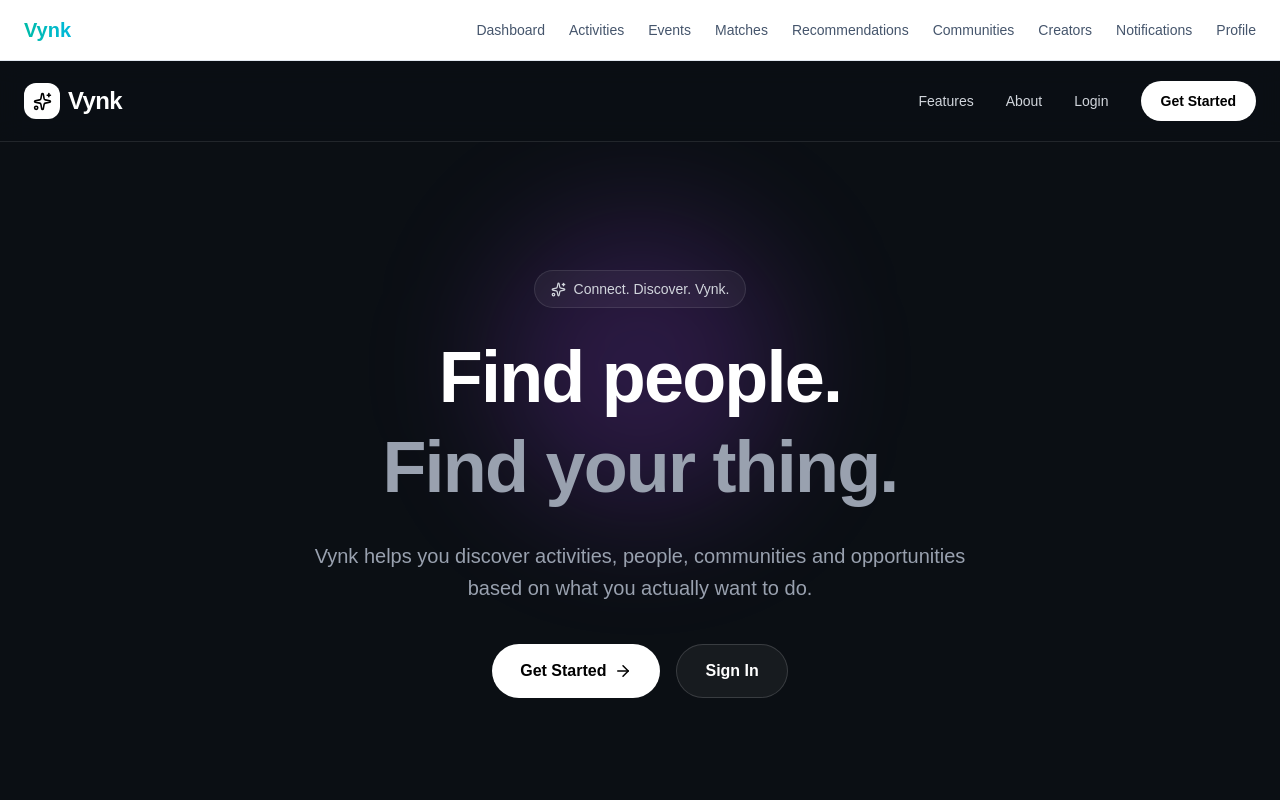
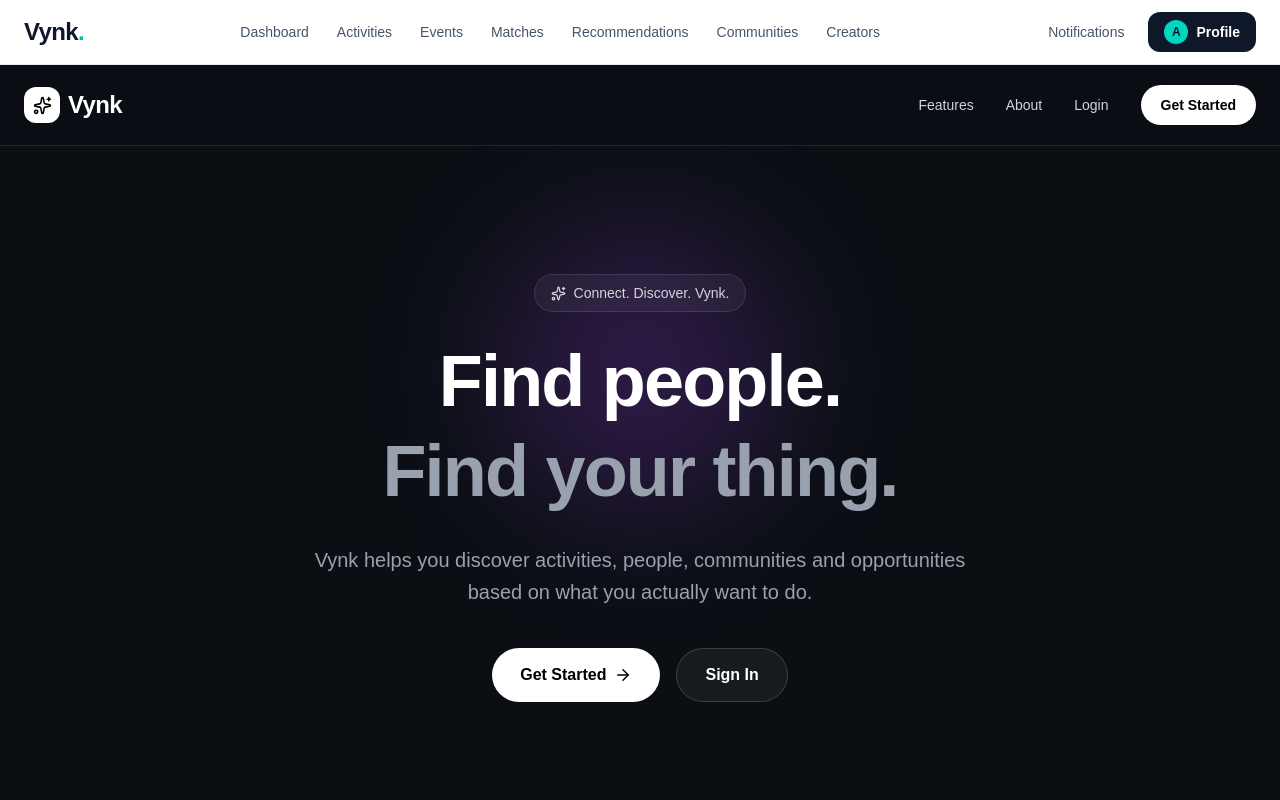
Before and after one commit to pujareddy2/Vynk, a Next.js app in the folder frontend/: page / in a window 1280 px wide. Shown: the top 800 px of the page. Built offline with nearby package versions, Linux system fonts and the light colour scheme.

Commit message:
Update shared navigation

```diff
--- a/frontend/src/components/Navigation.tsx
+++ b/frontend/src/components/Navigation.tsx
@@ -12,8 +12,6 @@ const navigationItems = [
   { label: "Recommendations", href: "/recommendations" },
   { label: "Communities", href: "/communities" },
   { label: "Creators", href: "/creators" },
-  { label: "Notifications", href: "/notifications" },
-  { label: "Profile", href: "/profile" },
 ];
 
 export default function Navigation() {
@@ -21,17 +19,17 @@ export default function Navigation() {
   const [isMenuOpen, setIsMenuOpen] = useState(false);
 
   return (
-    <nav className="w-full border-b border-slate-200 bg-white/95 backdrop-blur">
-      <div className="mx-auto flex max-w-7xl items-center justify-between px-6 py-4">
+    <header className="sticky top-0 z-50 w-full border-b border-slate-200/80 bg-white/95 backdrop-blur">
+      <div className="mx-auto flex h-16 max-w-7xl items-center justify-between px-6">
         <Link
           href="/"
-          className="bg-gradient-to-r from-teal-500 to-cyan-500 bg-clip-text text-xl font-bold text-transparent"
+          className="text-2xl font-bold tracking-tight text-slate-900"
         >
-          Vynk
+          Vynk<span className="text-teal-500">.</span>
         </Link>
 
-        <div className="hidden md:flex">
-          <ul className="flex items-center gap-6">
+        <nav className="hidden lg:block">
+          <ul className="flex items-center gap-1">
             {navigationItems.map((item) => {
               const isActive = pathname === item.href;
 
@@ -39,10 +37,10 @@ export default function Navigation() {
                 <li key={item.href}>
                   <Link
                     href={item.href}
-                    className={`text-sm font-medium transition ${
+                    className={`rounded-xl px-3 py-2 text-sm font-medium transition ${
                       isActive
-                        ? "text-teal-600"
-                        : "text-slate-600 hover:text-teal-600"
+                        ? "bg-teal-50 text-teal-700"
+                        : "text-slate-600 hover:bg-slate-50 hover:text-slate-900"
                     }`}
                   >
                     {item.label}
@@ -51,22 +49,42 @@ export default function Navigation() {
               );
             })}
           </ul>
+        </nav>
+
+        <div className="hidden items-center gap-3 lg:flex">
+          <Link
+            href="/notifications"
+            className="rounded-xl px-3 py-2 text-sm font-medium text-slate-600 transition hover:bg-slate-50 hover:text-slate-900"
+          >
+            Notifications
+          </Link>
+
+          <Link
+            href="/profile"
+            className="flex items-center gap-2 rounded-xl bg-slate-900 px-4 py-2 text-sm font-semibold text-white transition hover:bg-slate-800"
+          >
+            <span className="flex h-6 w-6 items-center justify-center rounded-full bg-teal-400 text-xs font-bold text-slate-900">
+              A
+            </span>
+            Profile
+          </Link>
         </div>
 
         <button
           type="button"
           aria-label="Toggle navigation menu"
           aria-expanded={isMenuOpen}
-          onClick={() => setIsMenuOpen(!isMenuOpen)}
-          className="rounded-lg border border-slate-200 px-3 py-2 text-sm font-medium text-slate-700 hover:border-teal-400 hover:text-teal-600 md:hidden"
+          onClick={() => setIsMenuOpen((current) => !current)}
+          className="rounded-xl border border-slate-200 px-3 py-2 text-sm font-medium text-slate-700 transition hover:border-teal-300 hover:text-teal-600 lg:hidden"
         >
-          Menu
+          {isMenuOpen ? "Close" : "Menu"}
         </button>
       </div>
 
       {isMenuOpen && (
-        <div className="border-t border-slate-200 bg-white px-6 py-4 md:hidden">
-          <ul className="flex flex-col gap-4">
+        <div className="border-t border-slate-200 bg-white px-6 py-4 lg:hidden">
+          <nav>
+            <ul className="grid gap-2 sm:grid-cols-2">
               {navigationItems.map((item) => {
                 const isActive = pathname === item.href;
 
@@ -75,10 +93,10 @@ export default function Navigation() {
                     <Link
                       href={item.href}
                       onClick={() => setIsMenuOpen(false)}
-                    className={`block text-sm font-medium ${
+                      className={`block rounded-xl px-4 py-3 text-sm font-medium transition ${
                         isActive
-                        ? "text-teal-600"
-                        : "text-slate-600 hover:text-teal-600"
+                          ? "bg-teal-50 text-teal-700"
+                          : "text-slate-600 hover:bg-slate-50 hover:text-slate-900"
                       }`}
                     >
                       {item.label}
@@ -86,9 +104,30 @@ export default function Navigation() {
                   </li>
                 );
               })}
+
+              <li>
+                <Link
+                  href="/notifications"
+                  onClick={() => setIsMenuOpen(false)}
+                  className="block rounded-xl px-4 py-3 text-sm font-medium text-slate-600 hover:bg-slate-50"
+                >
+                  Notifications
+                </Link>
+              </li>
+
+              <li>
+                <Link
+                  href="/profile"
+                  onClick={() => setIsMenuOpen(false)}
+                  className="block rounded-xl bg-slate-900 px-4 py-3 text-sm font-semibold text-white"
+                >
+                  Profile
+                </Link>
+              </li>
             </ul>
+          </nav>
         </div>
       )}
-    </nav>
+    </header>
   );
 }
```
Lines whose indentation alone changed are shown as unchanged.
